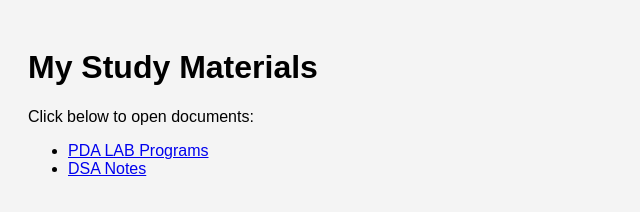
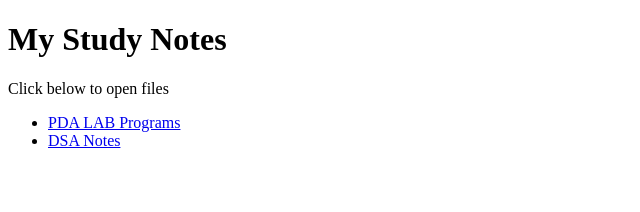
Before and after one commit to Mohin78600/my-notes, a plain HTML site: page index.html in a window 1280 px wide. Shown: the whole page, without its empty margins (0-640 px from the left). Drawn offline with Linux system fonts and the light colour scheme.

Commit message:
Refactor index.html to simplify structure
Removed unnecessary styles and simplified the content.

```diff
--- a/index.html
+++ b/index.html
@@ -2,40 +2,16 @@
 <html>
 <head>
     <title>My Notes Website</title>
-    <style>
-        body {
-            font-family: Arial;
-            background-color: #f4f4f4;
-            padding: 20px;
-        }
-        .note {
-            background-color: white;
-            padding: 15px;
-            margin-bottom: 15px;
-            border-left: 5px solid #4CAF50;
-        }
-    </style>
 </head>
 <body>
-<h1>My Study Materials</h1>
 
-<p>Click below to open documents:</p>
+<h1>My Study Notes</h1>
+<p>Click below to open files</p>
 
 <ul>
-    <li>
-        <a href="PDA_LAB_Programs_.docx" target="_blank">
-            PDA LAB Programs
-        </a>
-    </li>
-
-    <li>
-        <a href="dsa.docx" target="_blank">
-            DSA Notes
-        </a>
-    </li>
+    <li><a href="PDA_LAB_Programs_.docx">PDA LAB Programs</a></li>
+    <li><a href="dsa.docx">DSA Notes</a></li>
 </ul>
-
-
 
 </body>
 </html>
```
